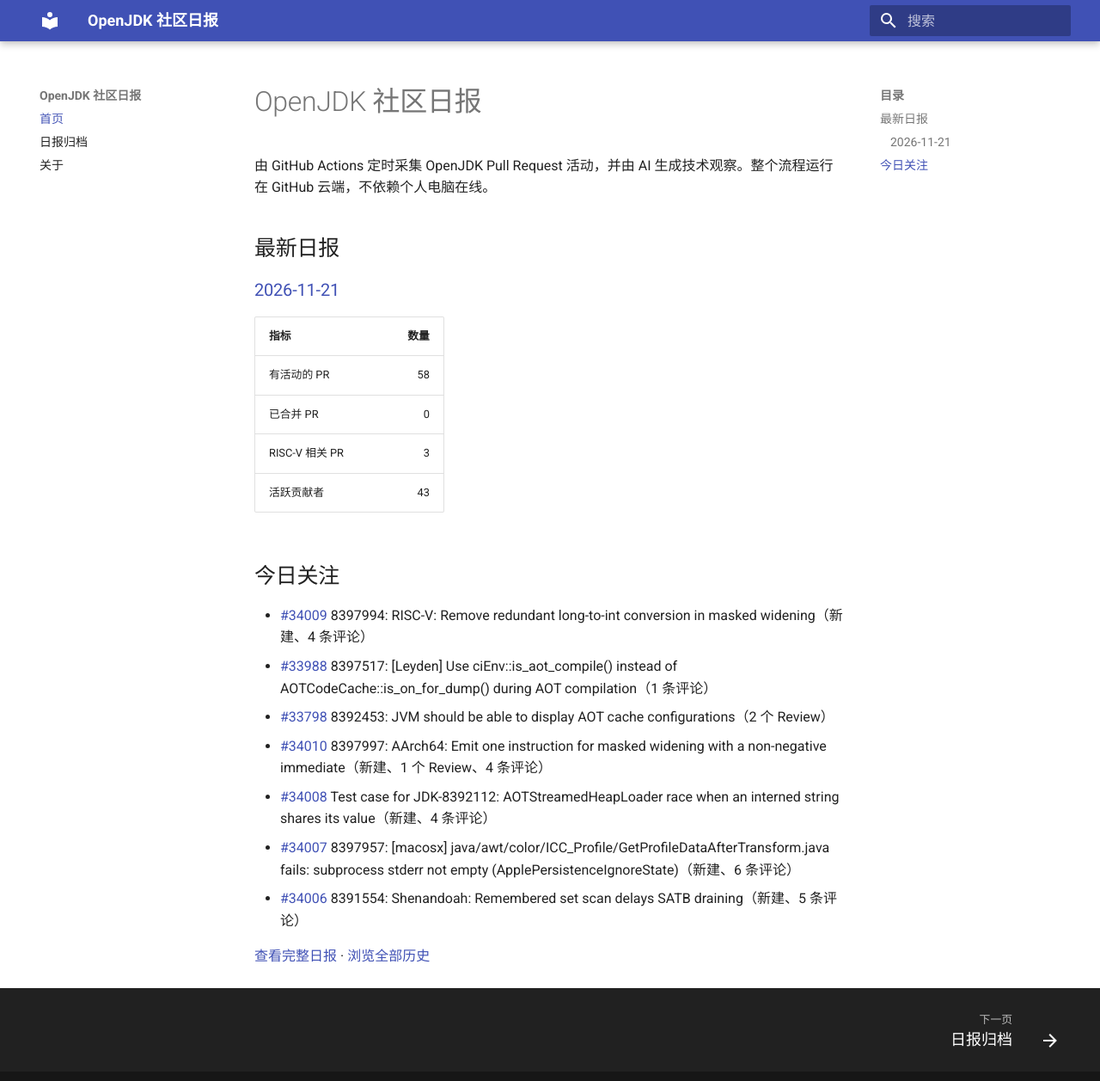
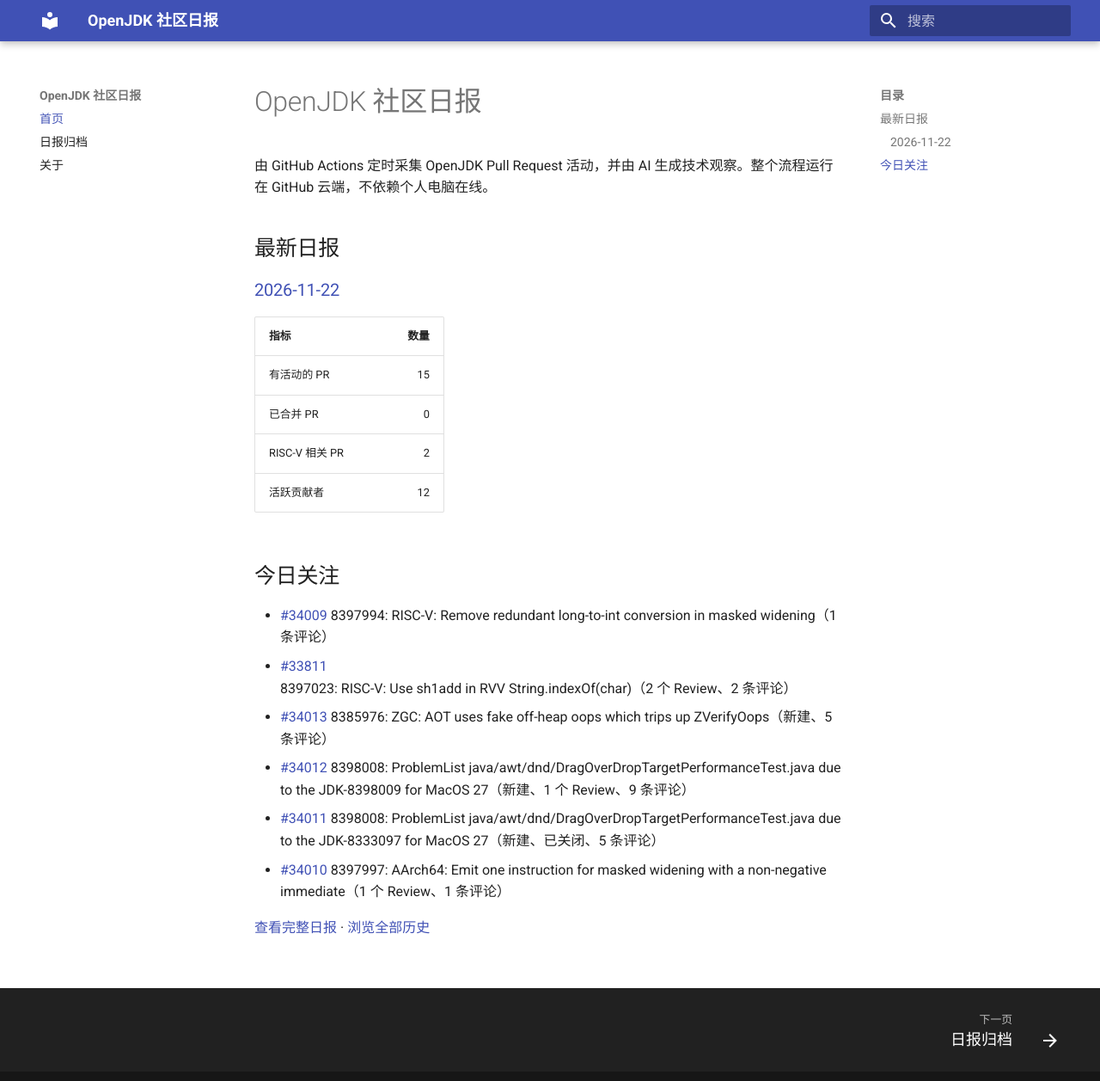
Before and after one commit to DingliZhang/openjdk-daily, an MkDocs documentation site: the page built from docs/index.md, in a window 1280 px wide and 1270 px high. Shown: the top 1257 px of the window at 86% size. Built offline with MkDocs 1.6.1 and Material for MkDocs 9.7.7, drawn with Linux system fonts in a browser that asks for light colours.

Commit message:
report: add OpenJDK daily report

```diff
--- a/docs/index.md
+++ b/docs/index.md
@@ -4,23 +4,22 @@
 
 ## 最新日报
 
-### [2026-11-21](reports/2026/2026-11-21.md)
+### [2026-11-22](reports/2026/2026-11-22.md)
 
 | 指标 | 数量 |
 |---|---:|
-| 有活动的 PR | 58 |
+| 有活动的 PR | 15 |
 | 已合并 PR | 0 |
-| RISC-V 相关 PR | 3 |
-| 活跃贡献者 | 43 |
+| RISC-V 相关 PR | 2 |
+| 活跃贡献者 | 12 |
 
 ## 今日关注
 
-- [#34009](https://github.com/openjdk/jdk/pull/34009) 8397994: RISC-V: Remove redundant long-to-int conversion in masked widening（新建、4 条评论）
-- [#33988](https://github.com/openjdk/jdk/pull/33988) 8397517: [Leyden] Use ciEnv::is_aot_compile() instead of AOTCodeCache::is_on_for_dump() during AOT compilation（1 条评论）
-- [#33798](https://github.com/openjdk/jdk/pull/33798) 8392453: JVM should be able to display AOT cache configurations（2 个 Review）
-- [#34010](https://github.com/openjdk/jdk/pull/34010) 8397997: AArch64: Emit one instruction for masked widening with a non-negative immediate（新建、1 个 Review、4 条评论）
-- [#34008](https://github.com/openjdk/jdk/pull/34008) Test case for JDK-8392112: AOTStreamedHeapLoader race when an interned string shares its value（新建、4 条评论）
-- [#34007](https://github.com/openjdk/jdk/pull/34007) 8397957: [macosx] java/awt/color/ICC_Profile/GetProfileDataAfterTransform.java fails: subprocess stderr not empty (ApplePersistenceIgnoreState)（新建、6 条评论）
-- [#34006](https://github.com/openjdk/jdk/pull/34006) 8391554: Shenandoah: Remembered set scan delays SATB draining（新建、5 条评论）
+- [#34009](https://github.com/openjdk/jdk/pull/34009) 8397994: RISC-V: Remove redundant long-to-int conversion in masked widening（1 条评论）
+- [#33811](https://github.com/openjdk/jdk/pull/33811) 8397023: RISC-V: Use sh1add in RVV String.indexOf(char)（2 个 Review、2 条评论）
+- [#34013](https://github.com/openjdk/jdk/pull/34013) 8385976: ZGC: AOT uses fake off-heap oops which trips up ZVerifyOops（新建、5 条评论）
+- [#34012](https://github.com/openjdk/jdk/pull/34012) 8398008: ProblemList java/awt/dnd/DragOverDropTargetPerformanceTest.java due to the JDK-8398009 for MacOS 27（新建、1 个 Review、9 条评论）
+- [#34011](https://github.com/openjdk/jdk/pull/34011) 8398008: ProblemList java/awt/dnd/DragOverDropTargetPerformanceTest.java due to the JDK-8333097 for MacOS 27（新建、已关闭、5 条评论）
+- [#34010](https://github.com/openjdk/jdk/pull/34010) 8397997: AArch64: Emit one instruction for masked widening with a non-negative immediate（1 个 Review、1 条评论）
 
-[查看完整日报](reports/2026/2026-11-21.md) · [浏览全部历史](reports/index.md)
+[查看完整日报](reports/2026/2026-11-22.md) · [浏览全部历史](reports/index.md)
```
Also changed, not shown: docs/reports/2026/2026-11-22.md (added, +117 -0 lines), docs/reports/index.md (+2 -1 lines), 2 other files.
